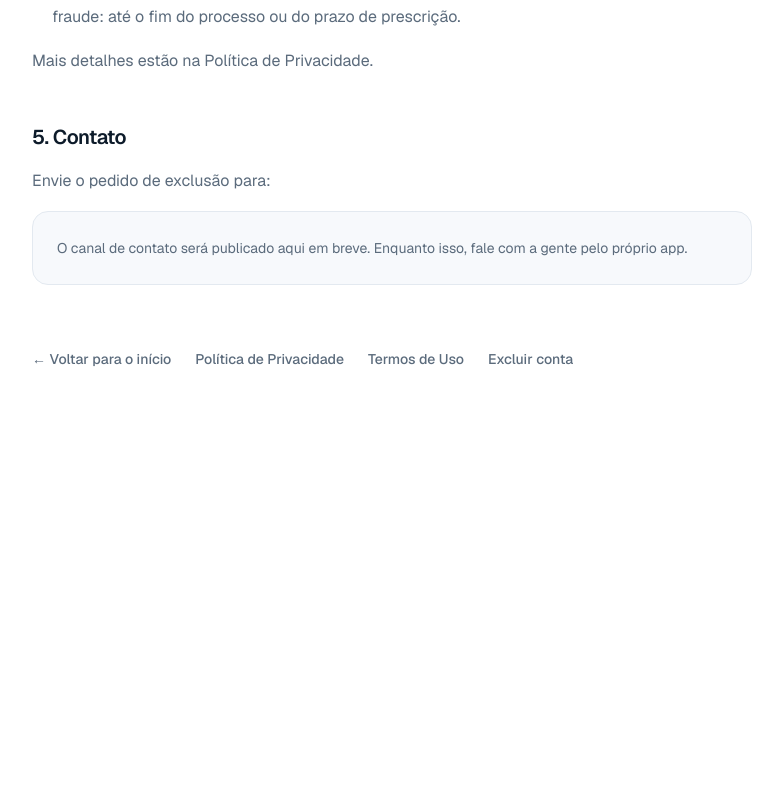
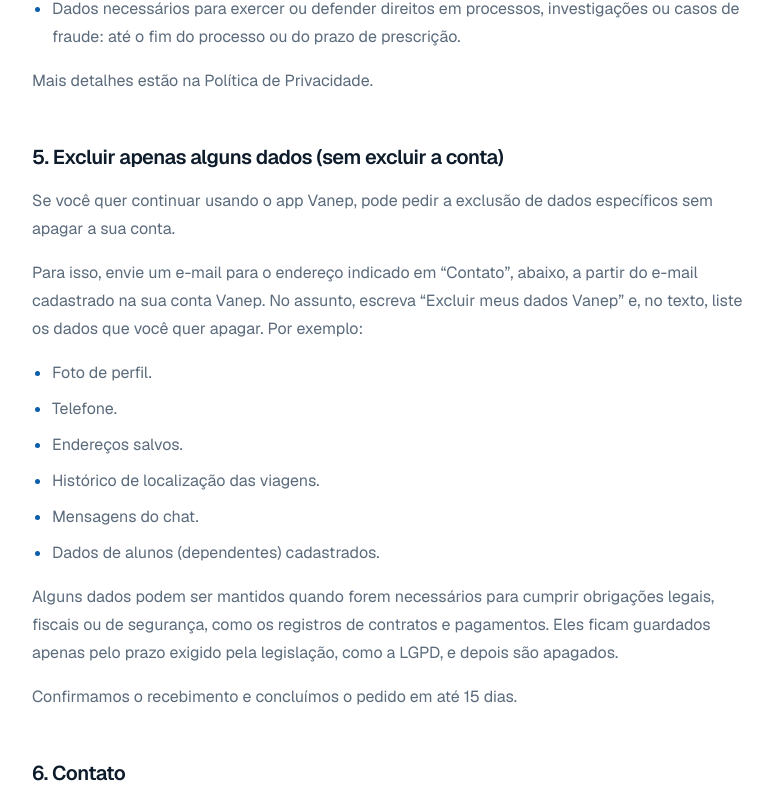
Before and after one commit to VanepSoftware/vanep-frontend, a Next.js app: page /excluir-conta in a window 1280 px wide. Shown: the part 1671-2460 px from the top of the page, without its empty margins (248-1031 px from the left). Before the commit the page ends 2096 px from the top, so only its background shows below. Built offline with nearby package versions, Linux system fonts and the light colour scheme; no server answers.

Commit message:
feat: adiciona seção de exclusão parcial de dados na página excluir-conta

```diff
--- a/src/messages/legal-pt-BR.ts
+++ b/src/messages/legal-pt-BR.ts
@@ -395,7 +395,7 @@ const accountDeletion: LegalDocument = {
   eyebrow: "Sua conta",
   title: "Excluir conta do Vanep",
   lastUpdatedLabel: "Última atualização",
-  lastUpdated: "21 de novembro de 2026",
+  lastUpdated: "22 de novembro de 2026",
   intro:
     "Esta página explica como pedir a exclusão da sua conta do aplicativo Vanep, desenvolvido pela equipe Vanep, e o que acontece com os seus dados. Você não precisa ter o app instalado.",
   tocLabel: "Nesta página",
@@ -446,8 +446,28 @@ const accountDeletion: LegalDocument = {
       ],
     },
     {
+      id: "exclusao-parcial",
+      title: "5. Excluir apenas alguns dados (sem excluir a conta)",
+      paragraphs: [
+        "Se você quer continuar usando o app Vanep, pode pedir a exclusão de dados específicos sem apagar a sua conta.",
+        "Para isso, envie um e-mail para o endereço indicado em “Contato”, abaixo, a partir do e-mail cadastrado na sua conta Vanep. No assunto, escreva “Excluir meus dados Vanep” e, no texto, liste os dados que você quer apagar. Por exemplo:",
+      ],
+      items: [
+        "Foto de perfil.",
+        "Telefone.",
+        "Endereços salvos.",
+        "Histórico de localização das viagens.",
+        "Mensagens do chat.",
+        "Dados de alunos (dependentes) cadastrados.",
+      ],
+      closing: [
+        "Alguns dados podem ser mantidos quando forem necessários para cumprir obrigações legais, fiscais ou de segurança, como os registros de contratos e pagamentos. Eles ficam guardados apenas pelo prazo exigido pela legislação, como a LGPD, e depois são apagados.",
+        "Confirmamos o recebimento e concluímos o pedido em até 15 dias.",
+      ],
+    },
+    {
       id: "contato",
-      title: "5. Contato",
+      title: "6. Contato",
       paragraphs: ["Envie o pedido de exclusão para:"],
     },
   ],
```
